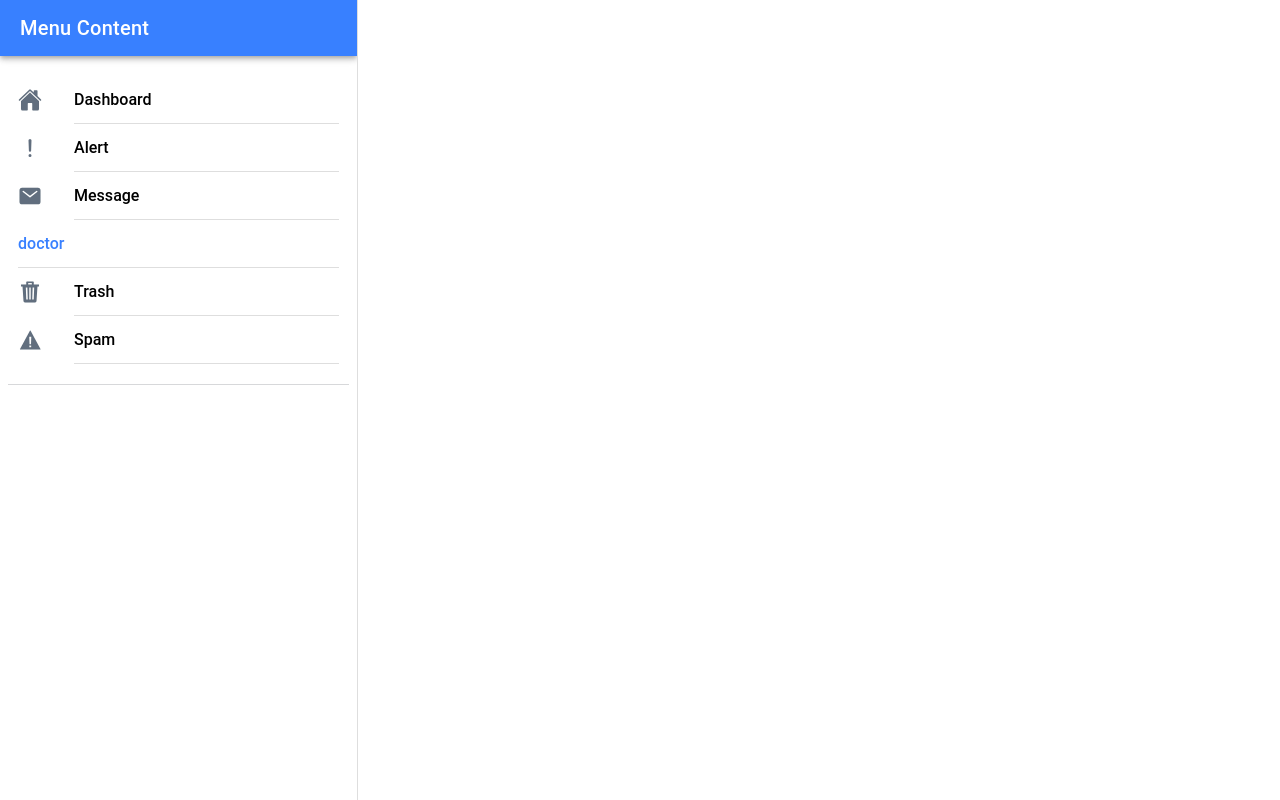
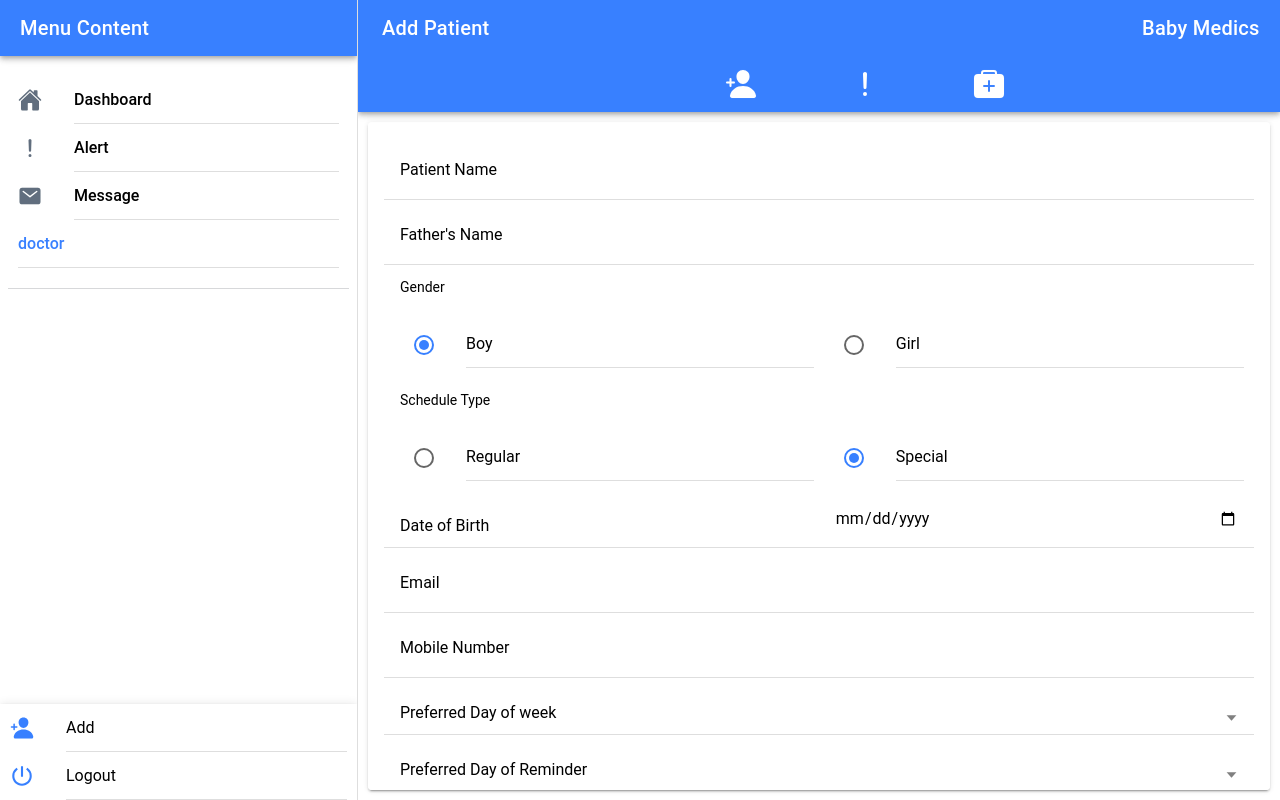
Before and after one commit to thezeeshanasghar/VacDocIReact, a React (Vite) app: page /members/child/add in a window 1280 px wide. Built offline with nearby package versions, Linux system fonts and the light colour scheme.

Commit message:
added addPatient form

```diff
--- a/src/components/header/Header.tsx
+++ b/src/components/header/Header.tsx
@@ -10,8 +10,8 @@ import {
 } from "@ionic/react";
 import { add, alert, medkit, personAdd } from "ionicons/icons";
 import { useLocation } from "react-router";
-type IHeaderProps =  {pageName: string}
-const Header: React.FC<IHeaderProps> = ({ pageName}) => {
+type IHeaderProps = { pageName: string };
+const Header: React.FC<IHeaderProps> = ({ pageName }) => {
   const location = useLocation();
   const router = useIonRouter();
   return (
@@ -36,7 +36,8 @@ const Header: React.FC<IHeaderProps> = ({ pageName}) => {
             {" "}
             Baby Medics{" "}
           </IonTitle>
-        {location.pathname === "/members/doctor/clinic" && <IonItem
+          {location.pathname === "/members/doctor/clinic" && (
+            <IonItem
               color="primary"
               routerLink="/members/doctor/clinic/add"
               slot="end"
@@ -51,7 +52,8 @@ const Header: React.FC<IHeaderProps> = ({ pageName}) => {
                 className="md ion-color ion-color-light hydrated"
                 aria-label="add"
               ></IonIcon>
-        </IonItem>}
+            </IonItem>
+          )}
         </IonToolbar>
         <IonToolbar
           color="primary"
@@ -64,6 +66,7 @@ const Header: React.FC<IHeaderProps> = ({ pageName}) => {
             <IonIcon
               icon={personAdd}
               // routerLink="/members/child/add"
+              onClick={() => router.push("/members/child/add")}
               size="large"
               style={{ marginLeft: "10%" }}
               tabIndex={0}
@@ -80,7 +83,9 @@ const Header: React.FC<IHeaderProps> = ({ pageName}) => {
               role="img"
               className="md icon-large hydrated"
               aria-label="alert"
-              onClick={() => router.push("/members/alert/vaccine-alert","root")}
+              onClick={() =>
+                router.push("/members/alert/vaccine-alert", "root")
+              }
             ></IonIcon>
             <IonIcon
               icon={medkit}
--- a/src/pages/Test.tsx
+++ b/src/pages/Test.tsx
@@ -1,38 +1,21 @@
 import {
-  IonCard,
-  IonCardContent,
-  IonCardHeader,
-  IonCardTitle,
-  IonImg,
+  IonContent,
+  IonHeader,
   IonPage,
+  IonTitle,
+  IonToolbar,
 } from "@ionic/react";
 import React from "react";
 
 const Test: React.FC = () => {
   return (
     <IonPage>
-      <IonCard className="welcome-card md hydrated">
-        <IonImg src="/assets/vaccinepk.jpg" className="md hydrated"></IonImg>
-        <IonCardHeader className="ion-inherit-color md hydrated">
-          <IonCardTitle className="ion-inherit-color md hydrated">
-            Welcome to Doctor Dashboard
-          </IonCardTitle>
-        </IonCardHeader>
-        <IonCardContent className="md card-content-md hydrated">
-          <p>
-            Childhood vaccines are one of the great triumphs of modern medicine.
-            Indeed, parents whose children are vaccinated no longer have to
-            worry about their child’s death or disability from whooping cough,
-            polio, diphtheria, hepatitis, or a host of other infections.
-            Vaccines are a miracle; they’re fantastic. Anything that makes
-            people hesitate to give their children these vaccines according to
-            the recommended schedule creates risk. Risk for the children who
-            don’t get vaccinated and risk for children, some of whom don’t have
-            an immune system, so they’re benefiting from the fact that the
-            community protection means the disease doesn’t get to them..
-          </p>
-        </IonCardContent>
-      </IonCard>
+      <IonHeader>
+        <IonToolbar>
+          <IonTitle>Page Title</IonTitle>
+        </IonToolbar>
+      </IonHeader>
+      <IonContent className="ion-padding">UI goes here...</IonContent>
     </IonPage>
   );
 };
--- a/src/pages/login/Login.tsx
+++ b/src/pages/login/Login.tsx
@@ -19,7 +19,7 @@ const Login: React.FC = () => {
   const [showLoading, setShowLoading] = useState(false);
   const navigation = useIonRouter();
   const handleSubmit = (event: FormEvent<HTMLFormElement>) => {
-    setShowLoading(true);
+    // setShowLoading(true);
     event.preventDefault();
     navigation.push("/members", "root");
   };
--- a/src/pages/menu/Menu.tsx
+++ b/src/pages/menu/Menu.tsx
@@ -1,9 +1,9 @@
 import {
   IonContent,
+  IonFooter,
   IonHeader,
   IonIcon,
   IonItem,
-
   IonLabel,
   IonList,
   IonMenu,
@@ -21,6 +21,8 @@ import {
   home,
   alertOutline,
   mail,
+  powerSharp,
+  personAdd,
 } from "ionicons/icons";
 import "./Menu.css";
 import Routes from "../../routes/Routes";
@@ -52,16 +54,6 @@ const appPages: AppPage[] = [
     title: "Archived",
     url: "/page/Archived",
     mdIcon: archiveSharp,
-  },
-  {
-    title: "Trash",
-    url: "/page/Trash",
-    mdIcon: trashSharp,
-  },
-  {
-    title: "Spam",
-    url: "/page/Spam",
-    mdIcon: warningSharp,
   },
 ];
 
@@ -112,6 +104,16 @@ const Menu: React.FC = () => {
               })}
             </IonList>
           </IonContent>
+          <IonFooter>
+            <IonItem routerLink="/members/child/add" routerDirection="back">
+              <IonIcon icon={personAdd} slot="start" color="primary" />
+              Add
+            </IonItem>
+            <IonItem routerLink="/" routerDirection="back">
+              <IonIcon icon={powerSharp} slot="start" color="primary" />
+              Logout
+            </IonItem>
+          </IonFooter>
         </IonMenu>
         <Routes />
       </IonSplitPane>
--- /dev/null
+++ b/src/pages/patient/AddPatient.tsx
@@ -0,0 +1,148 @@
+import {
+  IonCard,
+  IonCardContent,
+  IonCardHeader,
+  IonCardTitle,
+  IonImg,
+  IonInput,
+  IonItem,
+  IonLabel,
+  IonPage,
+  IonRadio,
+  IonRadioGroup,
+  IonGrid,
+  IonButton,
+  IonCol,
+  IonRow,
+  IonSelect,
+  IonSelectOption,
+  IonCheckbox,
+  IonListHeader,
+} from "@ionic/react";
+import React from "react";
+import Header from "../../components/header/Header";
+import "./addpatient.css";
+
+const AddPatient: React.FC = () => {
+  return (
+    <IonPage>
+      <Header pageName="Add Patient" />
+      <IonCard style={{ overflowY: "scroll" }}>
+        {/* <IonCardHeader>
+          <IonCardTitle>Form</IonCardTitle>
+        </IonCardHeader> */}
+        <IonCardContent>
+          <IonItem>
+            <IonLabel position="floating">Patient Name</IonLabel>
+            <IonInput type="text" />
+          </IonItem>
+          <IonItem>
+            <IonLabel position="floating">Father's Name</IonLabel>
+            <IonInput type="text" />
+          </IonItem>
+          <IonRadioGroup value="Boy">
+            <IonListHeader>Gender</IonListHeader>
+            <IonGrid>
+              <IonRow>
+                <IonCol>
+                  <IonItem>
+                    <IonLabel>Boy</IonLabel>
+                    <IonRadio slot="start" value="Boy" />
+                  </IonItem>
+                </IonCol>
+                <IonCol>
+                  <IonItem>
+                    <IonLabel>Girl</IonLabel>
+                    <IonRadio slot="start" value="Girl" />
+                  </IonItem>
+                </IonCol>
+              </IonRow>
+            </IonGrid>
+          </IonRadioGroup>
+          <IonRadioGroup value="special">
+            <IonListHeader>Schedule Type</IonListHeader>
+            <IonGrid>
+              <IonRow>
+                <IonCol>
+                  <IonItem>
+                    <IonLabel>Regular</IonLabel>
+                    <IonRadio slot="start" value="regular" />
+                  </IonItem>
+                </IonCol>
+                <IonCol>
+                  <IonItem>
+                    <IonLabel>Special</IonLabel>
+                    <IonRadio slot="start" value="special" />
+                  </IonItem>
+                </IonCol>
+              </IonRow>
+            </IonGrid>
+          </IonRadioGroup>
+          <IonItem>
+            <IonLabel position="floating">Date of Birth</IonLabel>
+            <IonInput slot="end" type="date" />
+          </IonItem>
+          <IonItem>
+            <IonLabel position="floating">Email</IonLabel>
+            <IonInput type="email" />
+          </IonItem>
+          <IonItem>
+            <IonLabel position="floating">Mobile Number</IonLabel>
+            <IonInput type="tel" />
+          </IonItem>
+          <IonItem>
+            <IonLabel position="floating">Preferred Day of week</IonLabel>
+            <IonSelect multiple>
+              <IonSelectOption value="Any">Any</IonSelectOption>
+              <IonSelectOption value="Monday">Monday</IonSelectOption>
+              <IonSelectOption value="Tuesday">Tuesday</IonSelectOption>
+              <IonSelectOption value="Wednesday">Wednesday</IonSelectOption>
+              <IonSelectOption value="Thursday">Thursday</IonSelectOption>
+              <IonSelectOption value="Friday">Friday</IonSelectOption>
+              <IonSelectOption value="Saturday">Saturday</IonSelectOption>
+              <IonSelectOption value="Sunday">Sunday</IonSelectOption>
+            </IonSelect>
+          </IonItem>
+          <IonItem>
+            <IonLabel position="floating">Preferred Day of Reminder</IonLabel>
+            <IonSelect multiple>
+              <IonSelectOption value="Any">On Due Day</IonSelectOption>
+              <IonSelectOption value="Monday">
+                Due Day + 1 Day before
+              </IonSelectOption>
+              <IonSelectOption value="Tuesday">
+                Due Day + 2 Day before
+              </IonSelectOption>
+              <IonSelectOption value="Wednesday">
+                Due Day + 3 Day before
+              </IonSelectOption>
+            </IonSelect>
+          </IonItem>
+
+          <IonItem>
+            <IonLabel position="floating">City</IonLabel>
+            <IonSelect multiple>
+              <IonSelectOption value="Any">City 1</IonSelectOption>
+              <IonSelectOption value="Monday">2</IonSelectOption>
+              <IonSelectOption value="Tuesday">3</IonSelectOption>
+              <IonSelectOption value="Wednesday">4</IonSelectOption>
+            </IonSelect>
+          </IonItem>
+          <div className="patient-checkboxes">
+            <IonItem>
+              <IonCheckbox slot="start" />
+              <IonLabel>Is Epilepsy patient?</IonLabel>
+            </IonItem>
+            <IonItem>
+              <IonCheckbox slot="start" />
+              <IonLabel>Verified</IonLabel>
+            </IonItem>
+          </div>
+          <IonButton expand="full">Submit</IonButton>
+        </IonCardContent>
+      </IonCard>
+    </IonPage>
+  );
+};
+
+export default AddPatient;
--- /dev/null
+++ b/src/pages/patient/addpatient.css
@@ -0,0 +1,7 @@
+.patient-checkboxes {
+    display: flex;
+}
+
+.patient-checkboxes > * {
+    width: 50%;
+}
--- a/src/routes/Routes.tsx
+++ b/src/routes/Routes.tsx
@@ -4,6 +4,7 @@ import { Redirect, Route } from "react-router";
 import Dashboard from "../pages/dashboard/Dashboard";
 import Alert from "../pages/alert/Alert";
 import Test from "../pages/Test";
+import AddPatient from "../pages/patient/AddPatient";
 
 const Routes: React.FC = () => {
   return (
@@ -11,6 +12,7 @@ const Routes: React.FC = () => {
       <IonRouterOutlet id="main-content" style={{ width: "100%" }}>
         <Route exact path="/members/dashboard" component={Dashboard} />
         <Route exact path="/members/alert/vaccine-alert" component={Alert} />
+        <Route exact path="/members/child/add" component={AddPatient} />
 
         <Route exact path={"/members/test"} component={Test} />
         <Route exact path="/members">
```
Lines whose indentation alone changed are shown as unchanged.
